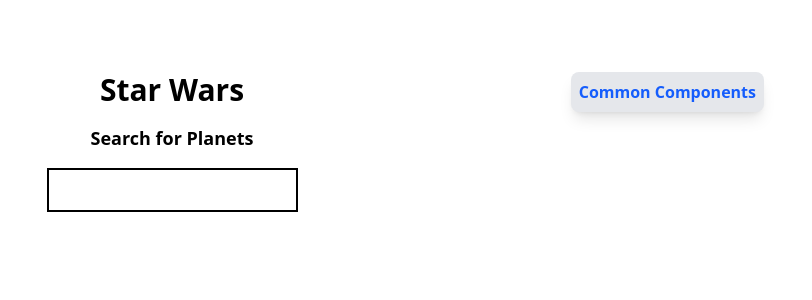
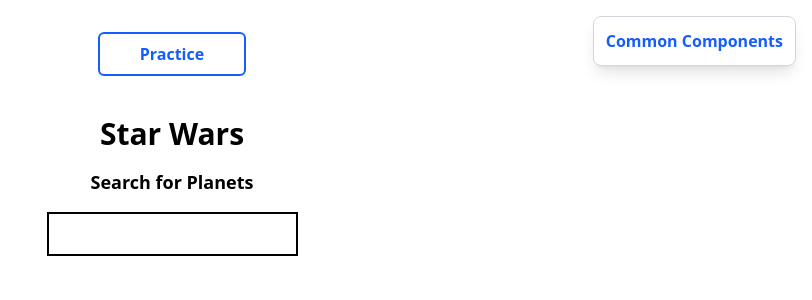
Before and after one commit to RAAKSH/star-wars, a React (Vite) app: page /planet in a window 1280 px wide. Shown: the top 300 px of the page, without its empty margins (468-1280 px from the left). Built offline with nearby package versions, Linux system fonts and the light colour scheme; no server answers.

Commit message:
Like Button

```diff
--- a/src/App.tsx
+++ b/src/App.tsx
@@ -3,6 +3,7 @@
 import Login from "./Components/Login";
 import  Planet  from "./Components/Planet";
 import { CommonComponents } from "./Components/CommonComponents";
+import { Practice } from "./Components/Practice";
 
 function App() {
   return (
@@ -14,6 +15,7 @@
           <Route path="/login" element={<Login />} />
           <Route path="/planet" element={<Planet />} />
           <Route path="/commonComponents" element={<CommonComponents />} />
+          <Route path="/practice" element={<Practice />} />
 
         </Routes>
       </BrowserRouter>
--- a/src/Components/CommonComponents/ListwithPagination/index.tsx
+++ b/src/Components/CommonComponents/ListwithPagination/index.tsx
@@ -1,4 +1,4 @@
-import React, { useState, useEffect } from "react";
+import  { useState, useEffect } from "react";
 import { Pagination } from "../PaginationComponent/index";
 
 export const UserData = () => {
--- a/src/Components/CommonComponents/index.tsx
+++ b/src/Components/CommonComponents/index.tsx
@@ -3,7 +3,6 @@
 import { useState } from "react";
 import { TodoNotes } from "./Todo";
 import { OTP } from "./OTP";
-import { NumberCounter } from "./Counter";
 import { MultiDropDown } from "./MultiDropdown";
 import { UserData } from "./ListwithPagination";
 import { InfiniteScroll } from "./InfiniteScroll";
--- a/src/Components/Planet/index.tsx
+++ b/src/Components/Planet/index.tsx
@@ -47,16 +47,26 @@
   const handleClick = () => {
     navigate("/commonComponents");
   };
+  const handleNavigate = () => {
+    navigate("/practice");
+  };
 
   return (
     <div className="relative min-h-screen">
-
-    <div className="absolute top-0 right-4 bg-gray-200 p-2 rounded-lg shadow-lg cursor-pointer">
-      <bu onClick={handleClick} className="font-semibold text-blue-600">
+      <div className="fixed top-4 right-4 bg-white p-3 rounded-lg shadow-lg flex items-center gap-4 border border-gray-300">
+        <button
+          onClick={handleClick}
+          className="font-semibold text-blue-600 hover:text-blue-800 focus:outline-none focus:ring-2 focus:ring-blue-400 rounded-md"
+        >
           Common Components
-      </bu>
+        </button>
       </div>
-
+      <button
+        onClick={handleNavigate}
+        className="font-semibold text-blue-600 hover:text-blue-800 focus:outline-none focus:ring-2 focus:ring-blue-400 rounded-md border-2 px-10 py-2"
+      >
+        Practice
+      </button>
 
       <div className="flex flex-col items-center justify-center px-4 mt-10">
         <h1 className="text-3xl font-bold">Star Wars</h1>
@@ -73,8 +83,6 @@
         </div>
       </div>
     </div>
-
-
   );
 };
 
--- /dev/null
+++ b/src/Components/Practice/index.tsx
@@ -0,0 +1,20 @@
+import { useNavigate } from "react-router-dom";
+
+export const Practice = () => {
+  const navigate = useNavigate();
+  const handleBack = () => {
+    navigate(-1);
+  };
+  return (
+    <div>
+      <div className="flex justify-start p-4">
+        <button
+          className="bg-blue-500 text-white font-semibold p-2 rounded-xl"
+          onClick={handleBack}
+        >
+          Back
+        </button>
+      </div>
+    </div>
+  );
+};
```
Lines whose indentation alone changed are shown as unchanged.
